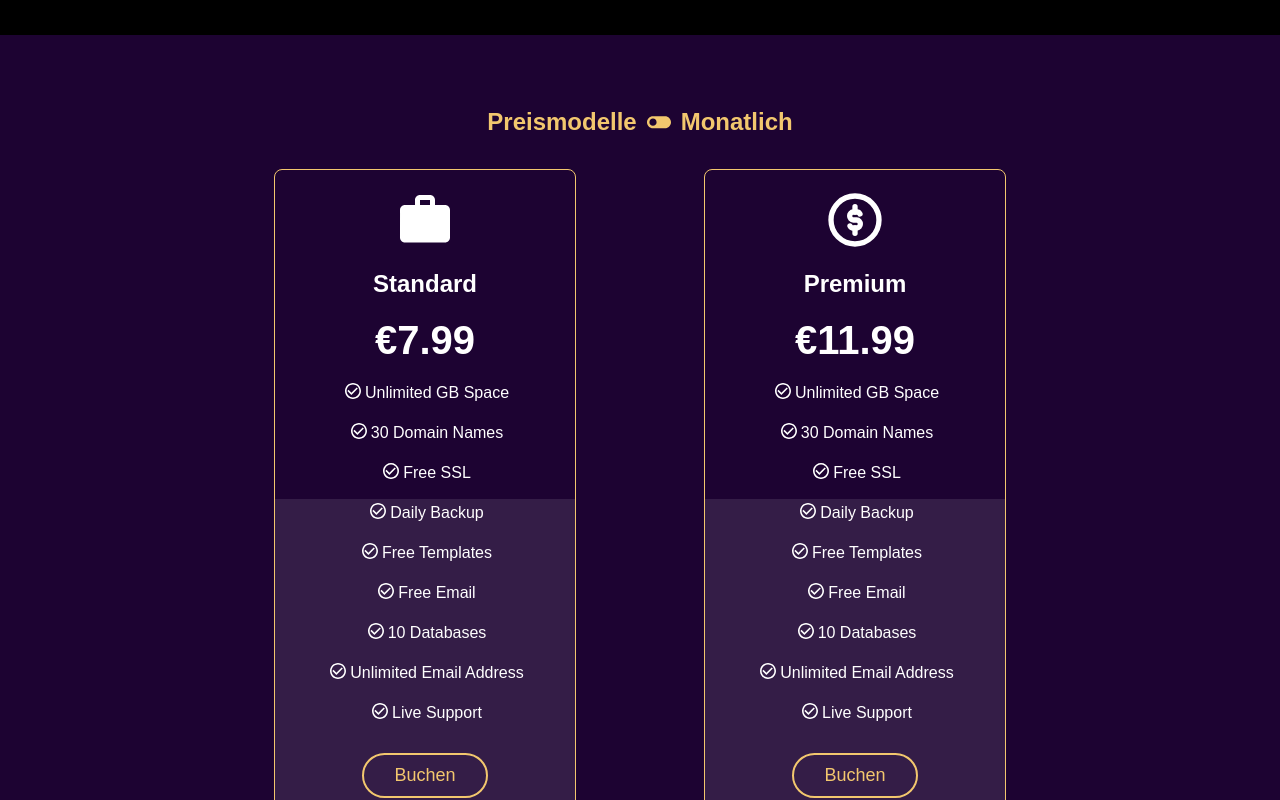
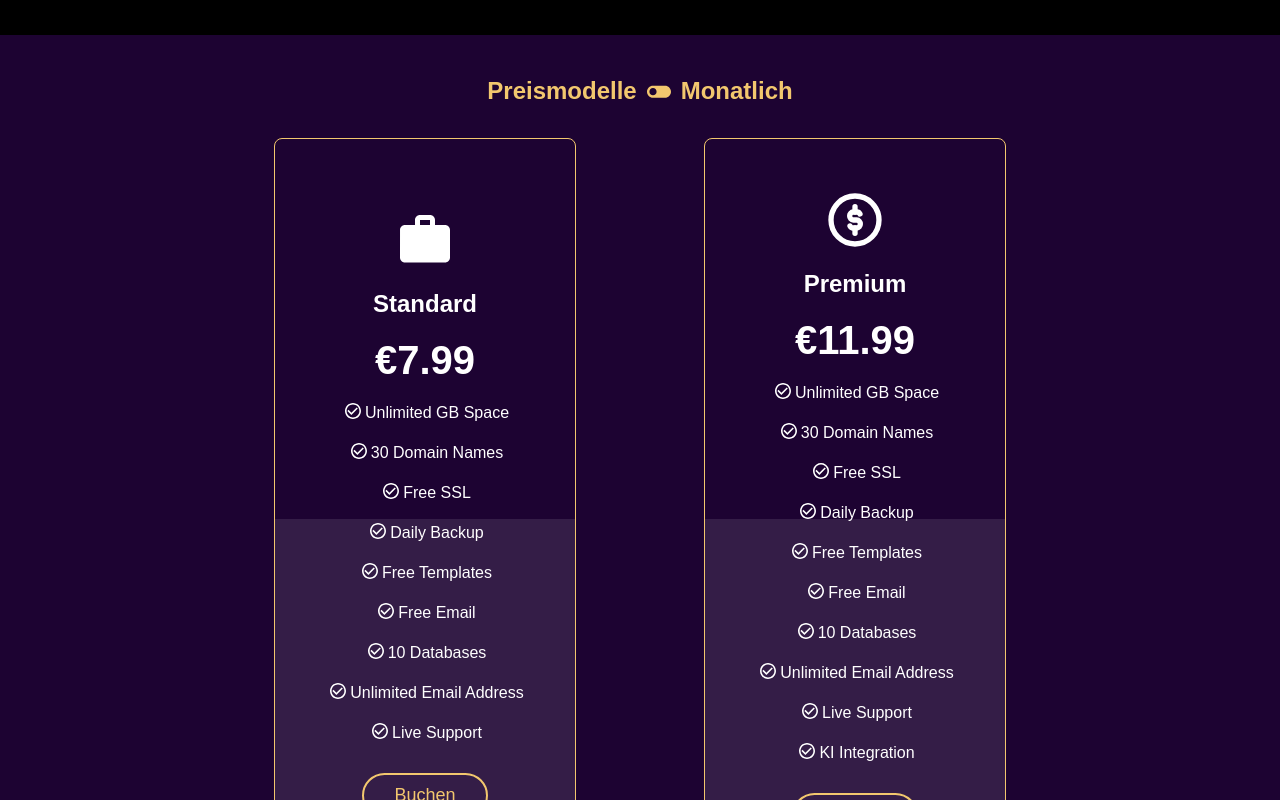
Before and after one commit to RalfHof/nextjs-boilerplate, a Next.js app: page /info in a window 1280 px wide. Shown: the part 1820-2620 px from the top of the page. Built offline with nearby package versions, Linux system fonts and the light colour scheme.

Commit message:
New Features

```diff
--- a/src/components/pricing/page.tsx
+++ b/src/components/pricing/page.tsx
@@ -31,7 +31,9 @@ export default function PricingPage() {
         { Content: "Free Email" },
         { Content: "10 Databases" },
         { Content: "Unlimited Email Address" },
-        { Content: "Live Support" }
+        { Content: "Live Support" },
+        { Content: "KI Integration" }
+
     ];
 
     const handleToggle = () => {
@@ -70,14 +72,16 @@ export default function PricingPage() {
                                 border: "none",
                                 color: "#f2c76e",
                                 padding: "0",
+                                marginLeft: "10px",
+                                marginTop: "20px",
+                                pointerEvents: "none",
                                 scale: "1.2",
-                                paddingTop: "50px",
-                                marginLeft: "10px",
-                                pointerEvents: "none"
+                                position: "relative",
+                                top: "5px"
                             }}
                             onClick={handleToggle}
                         >
-                            {isToggleOn ? <ToggleOffIcon style={{ pointerEvents: "all", height: "25px" }} /> : <ToggleOnIcon style={{ pointerEvents: "all", color: "green", height: "25px" }} />}
+                            {isToggleOn ? <ToggleOffIcon style={{ pointerEvents: "all", }} /> : <ToggleOnIcon style={{ pointerEvents: "all", color: "green" }} />}
                         </button>
                         <p style={{ margin: "0", display: "inline-block", marginLeft: "10px" }}>{isToggleOn ? "Monatlich" : "Jährlich"}</p>
                     </h1>
@@ -106,8 +110,12 @@ export default function PricingPage() {
                             marginBottom: "20px",
                             position: "relative",
                             overflow: "hidden",
-                            height: "auto",
-                            paddingBottom: "30px"
+                            height: "760px",
+                            display: "flex",
+                            justifyContent: "center",
+                            flexDirection: "column",
+                            alignItems: "center"
+
                         }}
                     >
                         <div style={{ backgroundColor: "rgba(255,255,255,0.1)", height: "50%", width: "100%", position: "absolute", bottom: "0", left: "0" }}></div>
@@ -138,7 +146,7 @@ export default function PricingPage() {
                             </div>
                         ))}
 
-                        <div style={{ display: "flex", justifyContent: "center", alignItems: "center", marginTop: "10px", position: "relative" }}>
+                        <div style={{ display: "flex", justifyContent: "center", alignItems: "center", marginTop: "10px", position: "relative", paddingBottom: "30px" }}>
                             <button style={{ cursor: "pointer", fontSize: "18px", borderRadius: "30px", border: "2px solid #f2c76e", color: "#f2c76e", padding: "10px 30px", backgroundColor: "inherit" }}>
                                 Buchen
                             </button>
@@ -156,8 +164,12 @@ export default function PricingPage() {
                             marginBottom: "20px",
                             position: "relative",
                             overflow: "hidden",
-                            height: "auto",
-                            paddingBottom: "30px"
+                            height: "760px",
+                            display: "flex",
+                            justifyContent: "center",
+                            flexDirection: "column",
+                            alignItems: "center"
+
                         }}
                     >
                         <div style={{ backgroundColor: "rgba(255,255,255,0.1)", height: "50%", width: "100%", position: "absolute", bottom: "0", left: "0" }}></div>
@@ -188,7 +200,7 @@ export default function PricingPage() {
                             </div>
                         ))}
 
-                        <div style={{ display: "flex", justifyContent: "center", alignItems: "center", marginTop: "10px", position: "relative" }}>
+                        <div style={{ display: "flex", justifyContent: "center", alignItems: "center", marginTop: "10px", position: "relative", paddingBottom: "30px" }}>
                             <button style={{ cursor: "pointer", fontSize: "18px", borderRadius: "30px", border: "2px solid #f2c76e", color: "#f2c76e", padding: "10px 30px", backgroundColor: "inherit" }}>
                                 Buchen
                             </button>
```
